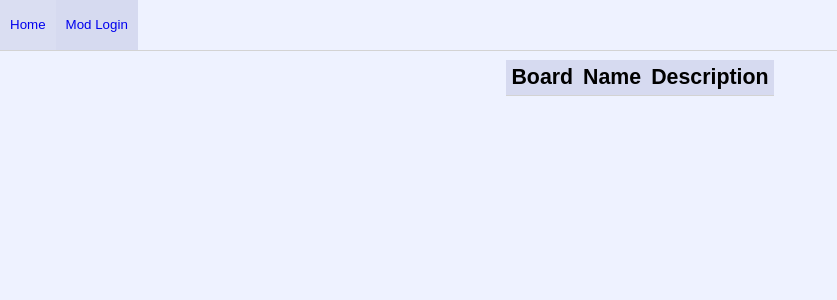
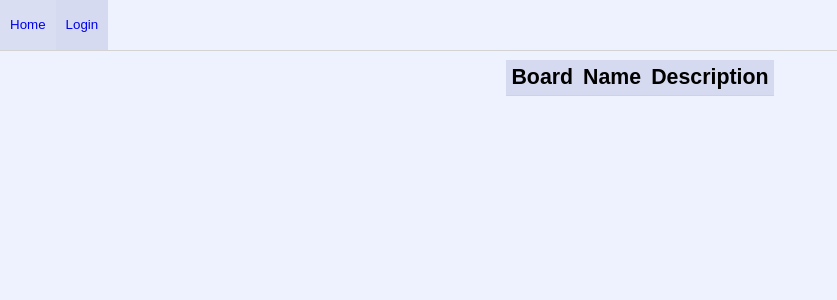
Before and after one commit to fatchan/jschan, a Node server app: page / in a window 1280 px wide. Shown: the top 300 px of the page, without its empty margins (0-837 px from the left). Run offline with Node 20, Linux system fonts and the light colour scheme; data that the repository does not hold is empty; some libraries are stand-ins or nearby versions.

Commit message:
changed navbar text

```diff
--- a/views/includes/navbar.pug
+++ b/views/includes/navbar.pug
@@ -1,3 +1,3 @@
 nav.navbar
 	a.nav-item(href='/') Home
-	a.nav-item(href='/login') Mod Login
+	a.nav-item(href='/login') Login
```
